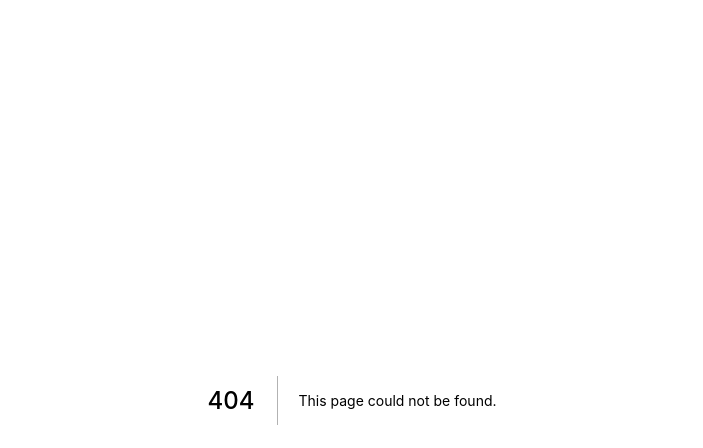
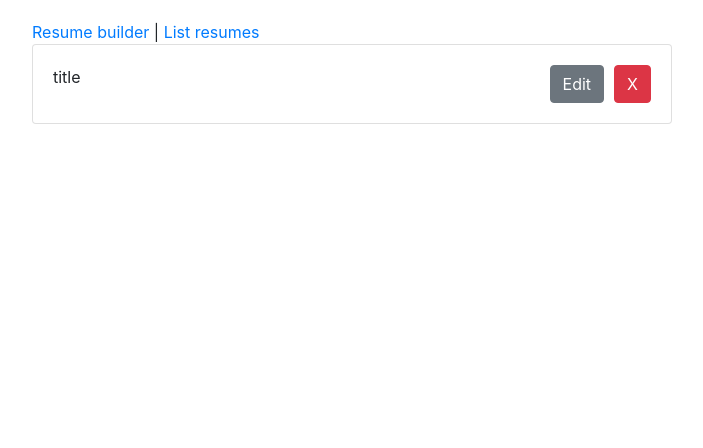
Before and after one commit to JithinKS97/resume-builder-assignment, a Next.js app: page /list in a window 1280 px wide. Before the commit this address had no page. Shown: the top 448 px of the page, without its empty margins (288-991 px from the left). Built offline with nearby package versions, Linux system fonts and the light colour scheme.

Commit message:
Added list

```diff
--- /dev/null
+++ b/components/layout/Navbar.js
@@ -0,0 +1,25 @@
+import Link from 'next/link'
+
+export default () => {
+    return (
+        <>
+            <style>{style}</style>
+            <div className=".navbar-container ">
+                <Link href="/">
+                    Resume builder
+                </Link>
+                <span>{"   |   "}</span>
+                <Link href="/list">
+                    List resumes
+                </Link>
+            </div>
+        </>
+    )
+}
+
+const style = `
+    .navbar-container {
+       display:flex;
+       flex-direction:row;
+    }
+`
--- /dev/null
+++ b/components/layout/index.js
@@ -0,0 +1,21 @@
+import Navbar from './Navbar'
+
+const Layout = (props) => {
+  return <>
+    <style>{style}</style>
+    <div className="app-container">
+        <Navbar/>
+        {props.children}
+    </div>
+  </>;
+};
+
+const style = `
+  .app-container {
+    width:50vw;
+    margin:auto;
+    margin-top:20px;
+  }
+`
+
+export default Layout
--- a/components/resume-builder/PersonalInfo.js
+++ b/components/resume-builder/PersonalInfo.js
@@ -1,4 +1,4 @@
-import { FormGroup, Label, Input, Card, CardBody, CardTitle } from "reactstrap";
+import { FormGroup, Label, Input, Card, CardBody } from "reactstrap";
 
 export default (props) => {
   const { personalInfo, onChange } = props;
@@ -25,7 +25,7 @@ export default (props) => {
             <Label for="exampleEmail">Email</Label>
             <Input
               onChange={handleFieldChange}
-              value="email"
+              name="email"
               value={email}
               type="email"
             />
@@ -34,7 +34,7 @@ export default (props) => {
             <Label placeholder="Address">Address</Label>
             <Input
               onChange={handleFieldChange}
-              address="address"
+              name="address"
               value={address}
               type="textarea"
             />
--- a/pages/_app.js
+++ b/pages/_app.js
@@ -1,14 +1,15 @@
-import 'bootstrap/dist/css/bootstrap.min.css';
-import "./style.css"
-import { Provider } from 'react-redux'
-import store from '../redux/store/store'
+import "bootstrap/dist/css/bootstrap.min.css";
+import "./style.css";
+import { useState } from "react";
 
 function MyApp({ Component, pageProps }) {
-    return (
-        <Provider store={store}>
-            <Component {...pageProps} />
-        </Provider>
-    )
+  const [resumes, setResumes] = useState([]);
+
+  const addResume = (newResume) => {
+    setResumes([...resumes, newResume]);
+  };
+
+  return <Component resumes={resumes} addResume={addResume} {...pageProps} />;
 }
 
-export default MyApp
+export default MyApp;
--- /dev/null
+++ b/pages/list.js
@@ -0,0 +1,37 @@
+import Layout from "../components/layout/index"
+import { Card, CardBody, Button } from "reactstrap"
+
+export default (props) => {
+    const { resumes } = props;
+    return (
+        <>
+        <style>{style}</style>
+            <Layout>
+                {[{ title:"title" }].map(resume=>(
+                    <Card>
+                        <CardBody className="list">
+                            <div>
+                                {resume.title}
+                            </div>
+                            <div>
+                                <Button>Edit</Button>
+                                <Button color="danger" className="delete-button">X</Button>
+                            </div>
+                        </CardBody>
+                    </Card>
+                ))}
+            </Layout>
+        </>
+    )
+}
+
+const style = `
+    .list {
+        display:flex;
+        flex-direction:row;
+        justify-content:space-between;
+    }
+    .delete-button {
+        margin-left:10px;
+    }
+`
--- a/redux/reducer/resume.js
+++ /dev/null
@@ -1,8 +0,0 @@
-export default (state = {}, action) => {
-  switch (action.type) {
-    case "DEFAULT":
-      return {
-        ...state,
-      };
-  }
-};
--- a/redux/store/store.js
+++ /dev/null
@@ -1,5 +0,0 @@
-import { createStore } from "redux";
-import resumeReducer from "../reducer/resume";
-
-const store = createStore(resumeReducer);
-export default store;
--- /dev/null
+++ b/utils/index.js
@@ -0,0 +1,3 @@
+const getUniqueId = function () {
+    return '_' + Math.random().toString(36).substr(2, 9);
+};
```
Also changed, not shown: components/resume-builder/SkillList.js (+4 -8 lines), components/resume-builder/index.js (+25 -5 lines), package.json (+3 -5 lines), pages/index.js (+6 -2 lines), 1 other file (tests, documents, lock files or other folders).
